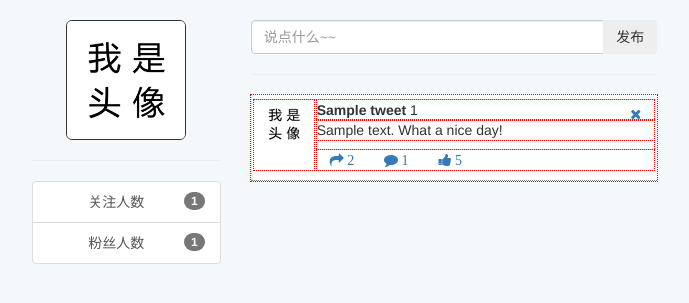
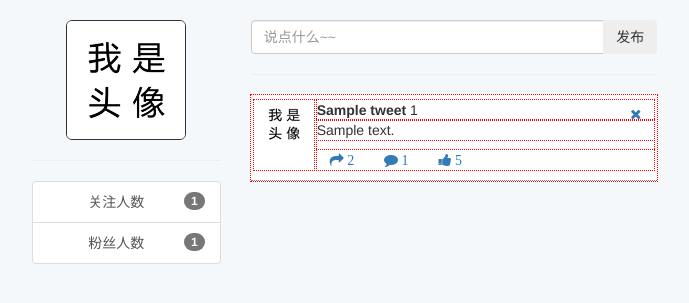
Before and after one commit to Maluscore/tweetFinal, a Flask app: template app/templates/timeline.html in a window 1280 px wide. Shown: the part 51-354 px from the top of the page, without its empty margins (186-875 px from the left). Run offline with Flask 2, Linux system fonts and the light colour scheme; tables that the repository leaves empty hold one stand-in row (values such as "Sample post"); the template is opened without the code that fills it: values that come from a table or form of the project are taken from there, most other values are stand-ins (such as "Sample title", 1, 10 or a date in 2020); some libraries are stand-ins or nearby versions.

Commit message:
稍微修改了代码结构。。。

```diff
--- a/app/static/js/weibo.js
+++ b/app/static/js/weibo.js
@@ -53,7 +53,7 @@ var tweet_add = function () {
                                     <a class="icon-remove btn" title="删除"></a>
                                 </div>
                                 <div class="pp-main-content">
-                                    <p class="pp-weibo-text">${r.data.content} What a nice day!</p>
+                                    <p class="pp-weibo-text">${r.data.content}</p>
                                 </div>
                                <!-- <div class="pp-main-pic">
                                     <img class="pp-weibo-pic" src="/static/img/main-pic.jpg">
--- a/app/templates/timeline.html
+++ b/app/templates/timeline.html
@@ -97,7 +97,7 @@
                     <a class="icon-remove btn" title="删除"></a>
                 </div>
                 <div class="pp-main-content">
-                    <p class="pp-weibo-text">{{ t.content }} What a nice day!</p>
+                    <p class="pp-weibo-text">{{ t.content }}</p>
                 </div>
                <!-- <div class="pp-main-pic">
                     <img class="pp-weibo-pic" src="/static/img/main-pic.jpg">
```
